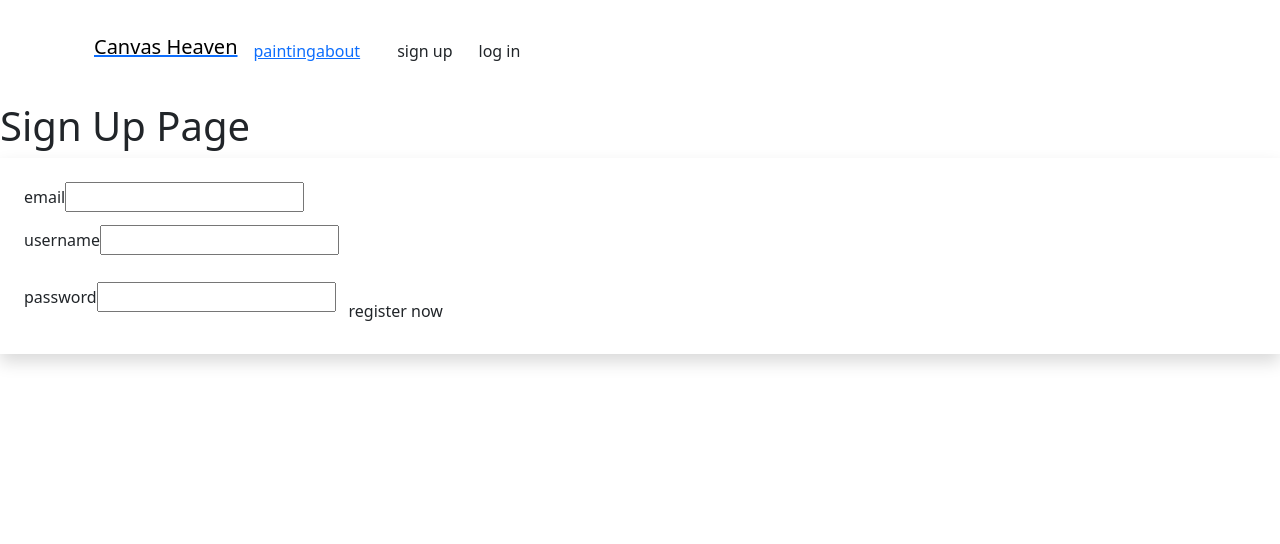
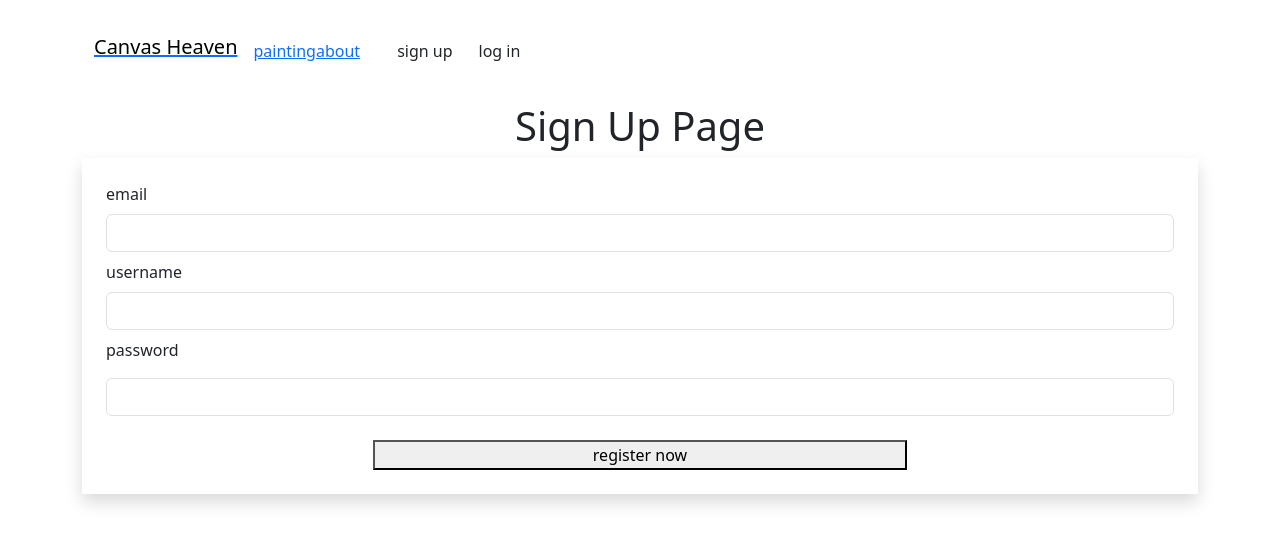
Before and after one commit to Espedro/canvasHaven, a React (Vite) app: page /signup in a window 1280 px wide. Shown: the top 544 px of the page. Built offline with nearby package versions, Linux system fonts and the light colour scheme; no server answers.

Commit message:
netlify redirects

```diff
--- a/src/components/LoginForm.jsx
+++ b/src/components/LoginForm.jsx
@@ -50,7 +50,7 @@ function LoginForm() {
 
 </Form.Group>
 <center>
-      <button type="submit" className="w-50 buton">
+      <button type="submit" className="w-50">
         log in
       </button>
 
--- a/src/components/PaintingCard.jsx
+++ b/src/components/PaintingCard.jsx
@@ -3,14 +3,19 @@ import { Link } from "react-router-dom"
 function PaintingCard({ name, artist, genre, description, image, id }) {
   return (
     <div>
-      <img src={image} />
+      <div className="card">
+        <img src={image} className="card-img-top img" />
 
-      <div>
-        <h1> {name} </h1>
+        <div className="card-body">
+          <p className="card-title"> {name} </p>
 
-        <p> {description}</p>
+          <p className="card-subtitle mb-2 text-body-secondary">
+            {" "}
+            {description}
+          </p>
 
-        <Link to={`/painting/${id}`}>See Details</Link>
+          <Link to={`/painting/${id}`}>See Details</Link>
+        </div>
       </div>
     </div>
   )
--- a/src/components/PaintingDetailsCard.jsx
+++ b/src/components/PaintingDetailsCard.jsx
@@ -17,6 +17,7 @@ function PaintingDetailsCard({
 
   return (
     <div>
+      <center>
         <img src={image} />
 
         <div>
@@ -31,11 +32,16 @@ function PaintingDetailsCard({
           {user && user.isAdmin && (
             <>
               {" "}
-            <button className="btn " onClick={() => setToggleEdit(!toggleEdit)}>
+              <button
+                type="button"
+                className="btn btn-primary"
+                onClick={() => setToggleEdit(!toggleEdit)}
+              >
                 edit
               </button>
               <button
-              className="btn bg-amber-700"
+                type="button"
+                className="btn btn-danger bou"
                 onClick={() => deletePainting(_id)}
               >
                 delete
@@ -47,6 +53,7 @@ function PaintingDetailsCard({
         {toggleEdit && (
           <EditForm toggleEdit={toggleEdit} setToggleEdit={setToggleEdit} />
         )}
+      </center>
     </div>
   )
 }
--- a/src/components/PaintingList.jsx
+++ b/src/components/PaintingList.jsx
@@ -7,9 +7,10 @@ function PaintingList() {
   console.log("this is the paintings data from context ===>", paintings)
 
   return (
-    <div>
+    <div className="row">
       {paintings ? (
         paintings.map((painting) => (
+          <div className="col-lg-3">
           <PaintingCard
             key={painting._id}
             painting={painting}
@@ -18,6 +19,7 @@ function PaintingList() {
             description={painting.description}
             id={painting._id}
           />
+          </div>
         ))
       ) : (
         <p>Loading...</p>
--- a/src/components/SignupForm.jsx
+++ b/src/components/SignupForm.jsx
@@ -1,6 +1,6 @@
 import { useState, useContext } from "react"
 import { AuthContext } from "../context/auth.context"
-import { Form, Button, Alert } from "react-bootstrap";
+import { Form, Button, Alert } from "react-bootstrap"
 
 function SignupForm() {
   const [signupInfo, setSignupInfo] = useState({
@@ -23,39 +23,49 @@ function SignupForm() {
         signup(signupInfo)
       }}
     >
-      <Form.Group className="mb-2" controlId="username">
-    <Form.Label> <label htmlFor="email">email</label> </Form.Label>
-      <input
+      <Form.Group className="mb-2" controlId="email">
+        <Form.Label>
+          {" "}
+          <label htmlFor="email">email</label>{" "}
+        </Form.Label>
+        <Form.Control
           type="email"
           name="email"
           value={signupInfo.email}
           onChange={handleChange}
         />
       </Form.Group>
+
       <Form.Group className="mb-2" controlId="username">
-
-<Form.Label>    <label htmlFor="username">username</label> </Form.Label>
-      <input
+        <Form.Label>
+          {" "}
+          <label htmlFor="username">username</label>{" "}
+        </Form.Label>
+        <Form.Control
           type="text"
           name="username"
           value={signupInfo.username}
           onChange={handleChange}
         />
-
       </Form.Group>
 
       <Form.Label>
-<Form.Label>     <label htmlFor="password">password</label> </Form.Label>
+        <Form.Label>
+          {" "}
+          <label htmlFor="password">password</label>{" "}
         </Form.Label>
-      <input
+      </Form.Label>
+      <Form.Control
         type="password"
         name="password"
         value={signupInfo.password}
         onChange={handleChange}
       />
-      <button type="submit" className="btn mt-4">
+      < br />
+    <center>  <button type="submit" className="w-50">
         register now
       </button>
+      </center>
     </form>
   )
 }
--- a/src/pages/HomePage.jsx
+++ b/src/pages/HomePage.jsx
@@ -8,7 +8,11 @@ function HomePage() {
 
 < HeroSection />
 
+<br />
+
+<div className="container">
 <PaintingList />
+</div>
    </div>
   )
 }
--- a/src/pages/PaintingDetailsPage.jsx
+++ b/src/pages/PaintingDetailsPage.jsx
@@ -19,9 +19,10 @@ function PaintingDetailsPage() {
   }, [painting])
 
   return (
-    <div>
-      PaintingDetailsPage
+    <div className="container">
+      <center> </center>
       <PaintingDetailsCard {...painting} />
+
     </div>
   )
 }
--- a/src/pages/SignUpPage.jsx
+++ b/src/pages/SignUpPage.jsx
@@ -1,7 +1,11 @@
 import SignupForm from "../components/SignupForm"
 
 function SignUpPage() {
-  return <div><h1> Sign Up Page</h1>
+  return <div className="container">
+
+    <center>
+    <h1> Sign Up Page</h1>
+    </center>
 
   < SignupForm />
 
```
Also changed, not shown: src/App.css (+11 -2 lines), 1 other file (tests, documents, lock files or other folders). Lines whose indentation alone changed are shown as unchanged.
